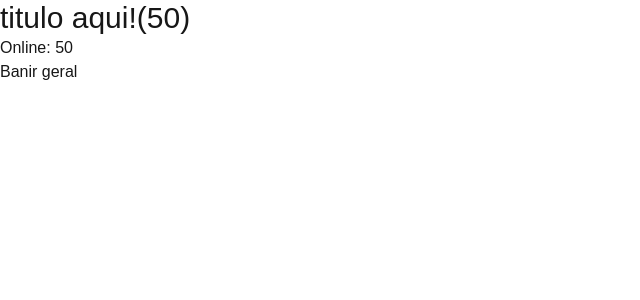
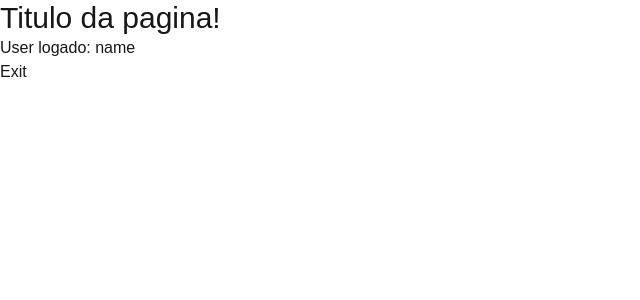
Before and after one commit to joaodlouro/React-Type-docs, a Next.js app in the folder form-zod/: page / in a window 1280 px wide. Shown: the top 300 px of the page, without its empty margins (0-640 px from the left). Built offline with nearby package versions, Linux system fonts and the light colour scheme.

Commit message:
loggedUserCtx/ header sistema  logado/ exit

```diff
--- a/form-zod/src/app/page.tsx
+++ b/form-zod/src/app/page.tsx
@@ -2,6 +2,7 @@
 
 import {Header} from "@/components/Header"
 import {  CountProvider } from "@/contexts/CountContext";
+import { LoggedUserProvider } from "@/contexts/LoggedUser";
 
 
 
@@ -13,9 +14,9 @@ const Page = () => {
   return(
     <div className="container mx-auto">
 
-        <CountProvider>
+        <LoggedUserProvider>
           <Header />
-        </CountProvider>
+        </LoggedUserProvider>
 
     </div>
   );
--- a/form-zod/src/components/Header.tsx
+++ b/form-zod/src/components/Header.tsx
@@ -1,16 +1,48 @@
-import { useContext } from "react";
-import { OnlineUsers } from "./OnlineUsers";
-import { CountContext } from "@/contexts/CountContext";
+import { LoggedUserProvider, LogggedUserContext } from "@/contexts/LoggedUser"
+import { useContext } from "react"
 
-export const Header= () => {
 
-  const countCtx = useContext(CountContext);
+export const Header = () => {
 
-  return(
+const loggedUserCtx= useContext(LogggedUserContext);
 
-   <header>
-    <h1 className="text-3xl">titulo aqui!({countCtx?.onlineCount})</h1>
-    <OnlineUsers />
-   </header>
-  );
+const handleLogout= () =>{
+
+   loggedUserCtx?.setName('')
 };
+
+return(
+
+ <header>
+
+  <h1 className="text-3xl">
+   Titulo da pagina!
+  </h1>
+
+  {loggedUserCtx?.name &&
+
+  <>
+  <p className="">
+    User logado: {loggedUserCtx?.name}
+    </p>
+
+    <button className=""
+    onClick={handleLogout}>
+       Exit
+    </button>
+  </>
+  }
+
+  {(!loggedUserCtx ||  loggedUserCtx?.name === '') &&
+<p> Usser DESLOGADO</p>}
+
+
+
+ </header>
+
+
+
+
+);
+
+};
--- a/form-zod/src/contexts/LoggedUser.tsx
+++ b/form-zod/src/contexts/LoggedUser.tsx
@@ -8,7 +8,7 @@ type ContextType = {
 export const LogggedUserContext = createContext<ContextType | null>(null);
 
 export const LoggedUserProvider = ({ children }: { children: ReactNode }) => {
-  const [name, setName] = useState("");
+  const [name, setName] = useState("name");
 
   return (
     <LogggedUserContext.Provider value={{ name, setName }}>
```
